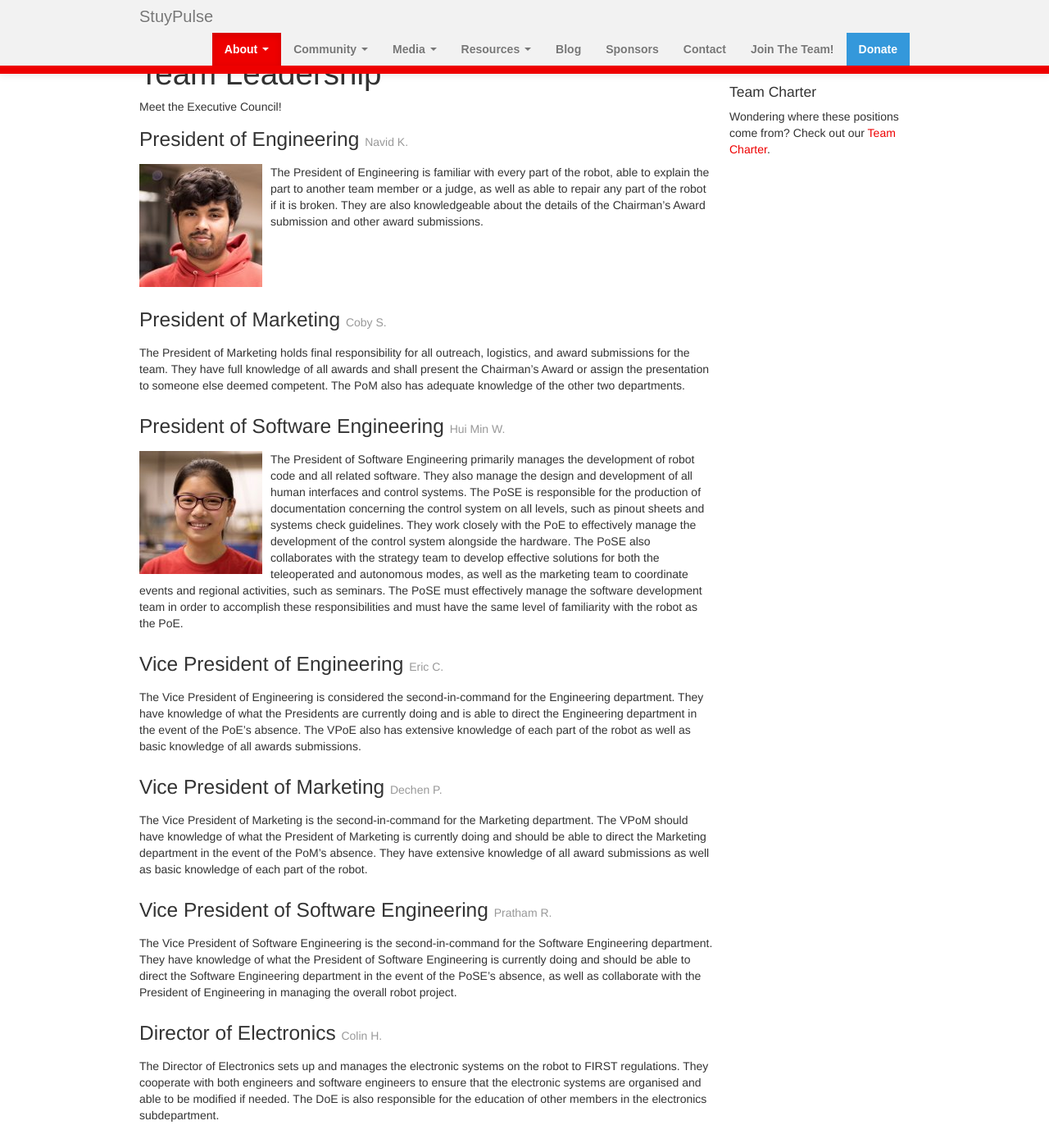
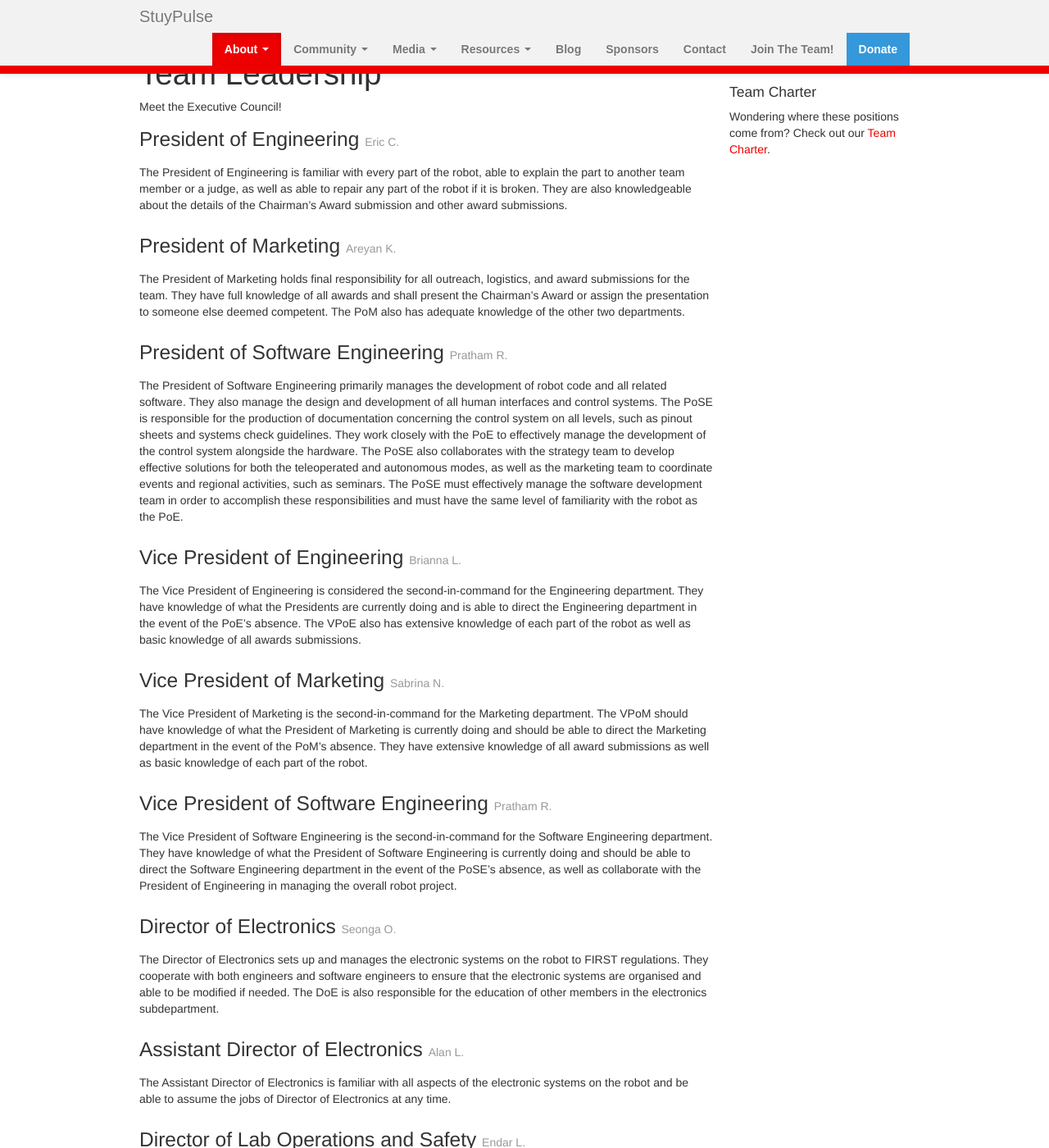
Before and after one commit to StuyPulse/team694.github.io, a Jekyll site: the page built from about/ec/index.md, in a window 1280 px wide and 1400 px high. Shown: the whole window at 82% size. Built offline with Jekyll 4.4.1, drawn with Linux system fonts in a browser that asks for light colours; nearby versions of some CDN libraries; some of the changed text lies outside the part shown.

Commit message:
Update new elected council

```diff
--- a/_data/ec.yml
+++ b/_data/ec.yml
@@ -2,55 +2,48 @@
 # Used by: /about/ec
 # For each position, name is required and photo is optional.
 poe:
-    name: Navid K.
-    photo: /img/ec/navid_kashem.jpg
+    name: Eric C.
 pom:
-    name: Coby S.
-    photo:
+    name: Areyan K.
 pse:
-    name: Hui Min W.
-    photo: /img/ec/hui_min_wu.jpg
+    name: Pratham R.
 vpoe:
-    name: Eric C.
-    photo:
+    name: Brianna L.
 vpom:
-    name: Dechen P.
-    photo:
+    name: Sabrina N.
 vpse:
     name: Pratham R.
-    photo:
 lab-ops:
-    name: Endar L. & Alyson L.
+    name: Endar L.
 ops:
     name: Vacant
 finance:
-    name: Vacant
+    name: Isabella R.
 media:
     name: Vacant
 pr:
-    name: Areyan K.
+    name: Tony J.
 procurement:
-    name: Ryan A.
+    name: Patrick W.
 electronics:
-    name: Colin H.
-    photo:
+    name: Seonga O.
 adoe:
-    name: Seonga O.
+    name: Alan L.
 field:
-    name: Vacant
+    name: Brian R.
 pneumatics:
     name: Bryant G.
 nr:
-    name: Winston P.
+    name: Vacant
 rad:
     name: Kevin C.
 strategy:
-    name: Yi Lin M.
+    name: Anna L.
 ados:
-    name: Anna L.
+    name: Nicole P.
 design:
     name: Qiong Zhou H.
 machinist:
-    name: Ethan K.
+    name: Jason C.
 webmaster:
     name: Bryan L.
```
